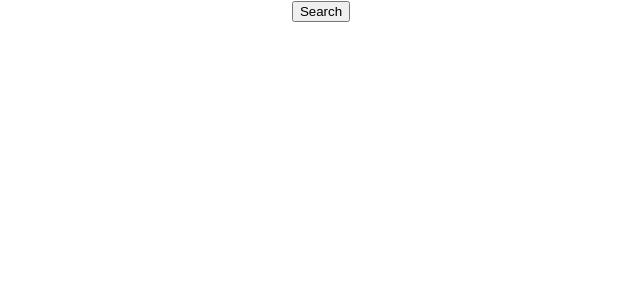
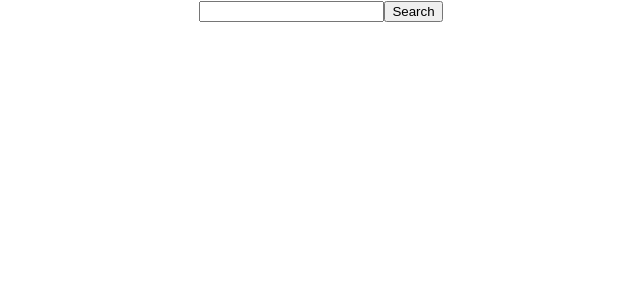
Before and after one commit to irene-rojas/national-parks, a React (Create React App) app: page / in a window 1280 px wide. Shown: the top 300 px of the page, without its empty margins (319-959 px from the left). Built offline with nearby package versions, Linux system fonts and the light colour scheme.

Commit message:
query 20 results

```diff
--- a/src/App.js
+++ b/src/App.js
@@ -7,23 +7,44 @@ function App() {
 
     const [query, setQuery] = useState("");
     const [park, setPark] = useState([]);
+    const [parkError, setParkError] = useState(false);
 
     const getPark = () => {
-        axios.get(`https://developer.nps.gov/api/v1/parks?api_key=${process.env.REACT_APP_NPS_API}&q=${query}`)
+        axios.get(`https://developer.nps.gov/api/v1/parks?api_key=${process.env.REACT_APP_NPS_API}&q=${query.replace(/ /g,"%20")}`)
         .then(res => {
-            setPark(res.data.data);
-            console.log(res.data.data);
-            console.log(res.data.data[0].name);
-            console.log(res.data.data[0].fullName);
-            console.log(res.data.data[0].states);
+            setPark(res.data.data.slice(0,20));
+            console.log(res.data.data.slice(0,20));
+            if (!park.length > 0) {
+                setParkError(true);
+            }
         })
     };
 
   return (
     <div className="App">
 
+        <div className="parkSearchDiv">
+            <form
+                className="parkForm"
+                onSubmit={event => {
+                    event.preventDefault();
+                    getPark();}}>
+                    <input
+                        value={query}
+                        onChange={event => {
+                            event.preventDefault();
+                            setQuery(event.target.value);
+                            }}
+                    />
+                <button>Search</button>
+            </form>
 
-        <button onClick={() => getPark()}>Search</button>
+            {park.length === 0 && parkError === true &&
+                <div>
+                    No results. Please check spelling.
+                </div>
+            }
+        </div>
 
         <div>
             {park.map(item => {
@@ -32,6 +53,7 @@ function App() {
                         key={item.id}
                         fullName={item.fullName}
                         location={item.states}
+                        description={item.description}
                     />
                 )
             })}
--- /dev/null
+++ b/src/Park/Park.css
@@ -0,0 +1,3 @@
+.parkResult {
+    border: 1px solid black;
+}
--- a/src/Park/Park.js
+++ b/src/Park/Park.js
@@ -1,11 +1,14 @@
 import React from 'react';
+import "./Park.css";
 
 const Park = (props) => {
     return (
-        <div>
-            Park name: {props.fullName}
+        <div className="parkResult">
+            Park Name: {props.fullName}
             <br/>
             Location: {props.location}
+            <br/>
+            Description: {props.description}
 
         </div>
     )
```
